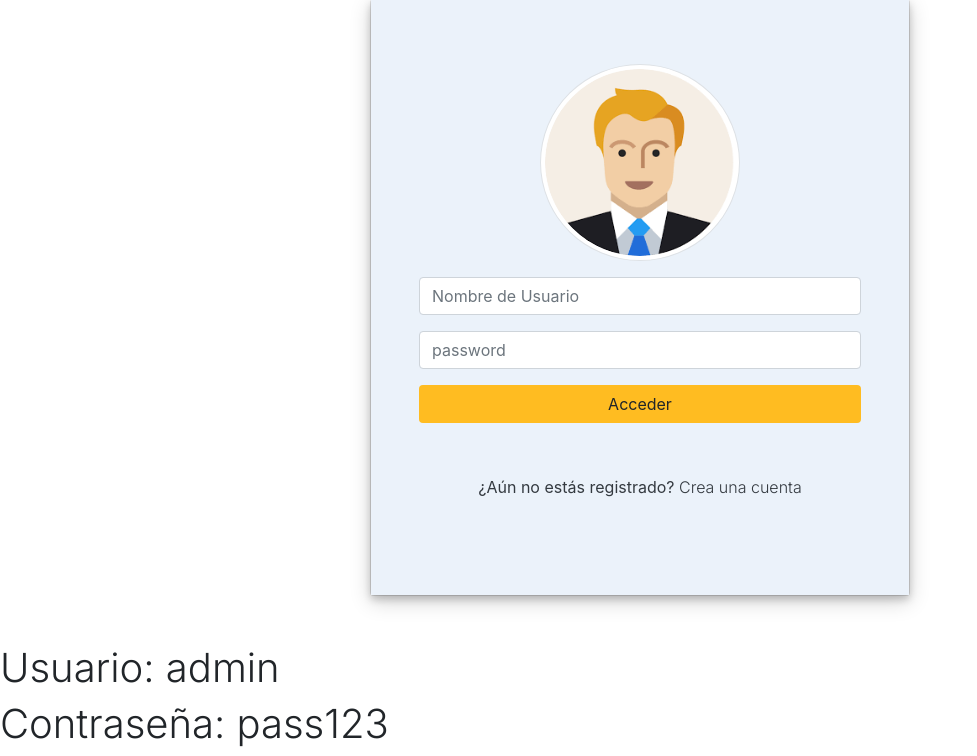
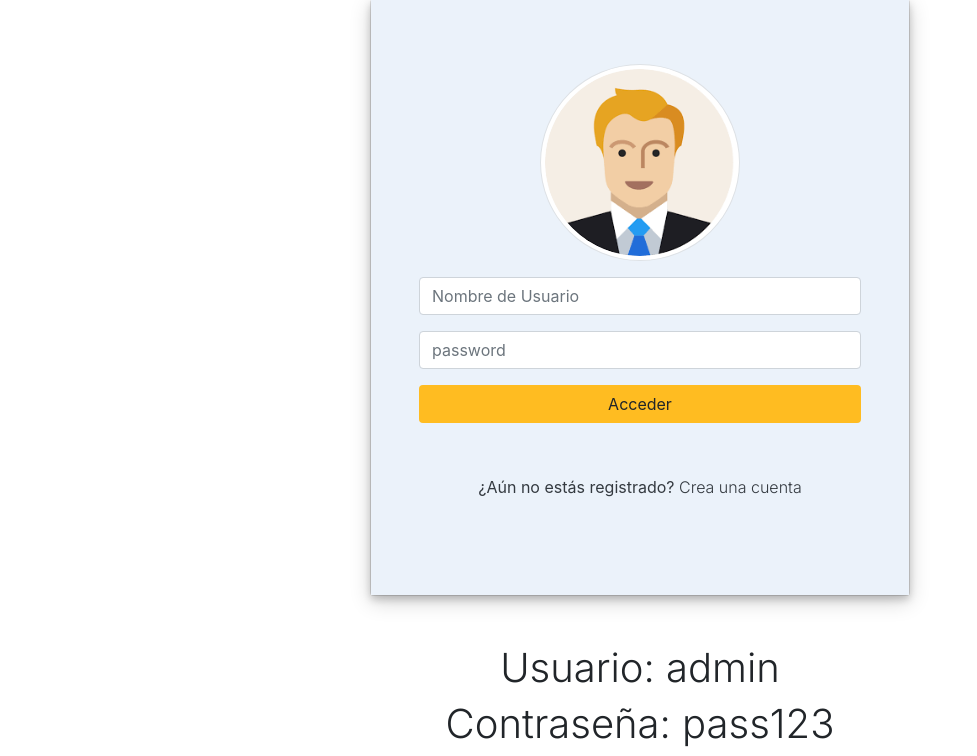
Before and after one commit to YihadS/venta_productos, a PHP site: page / in a window 1280 px wide. Shown: the part 49-805 px from the top of the page, without its empty margins (0-977 px from the left). Run offline with PHP 8.4, Linux system fonts and the light colour scheme.

Commit message:
Update style.css

```diff
--- a/style.css
+++ b/style.css
@@ -3,7 +3,9 @@
 #submit_btn{
   background: #ffbc21;
 }
-
+.credenciales{
+text-align: center;
+}
 #page_mask {
   display: none;
   z-index: 992;
```
